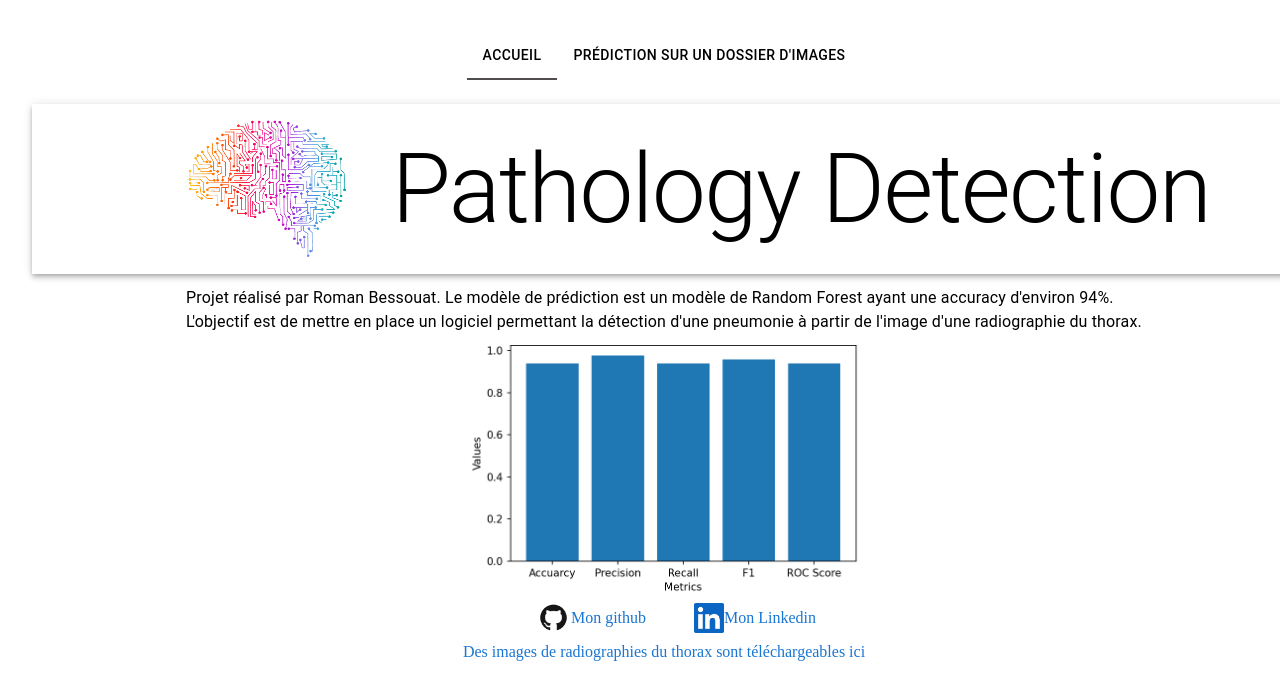
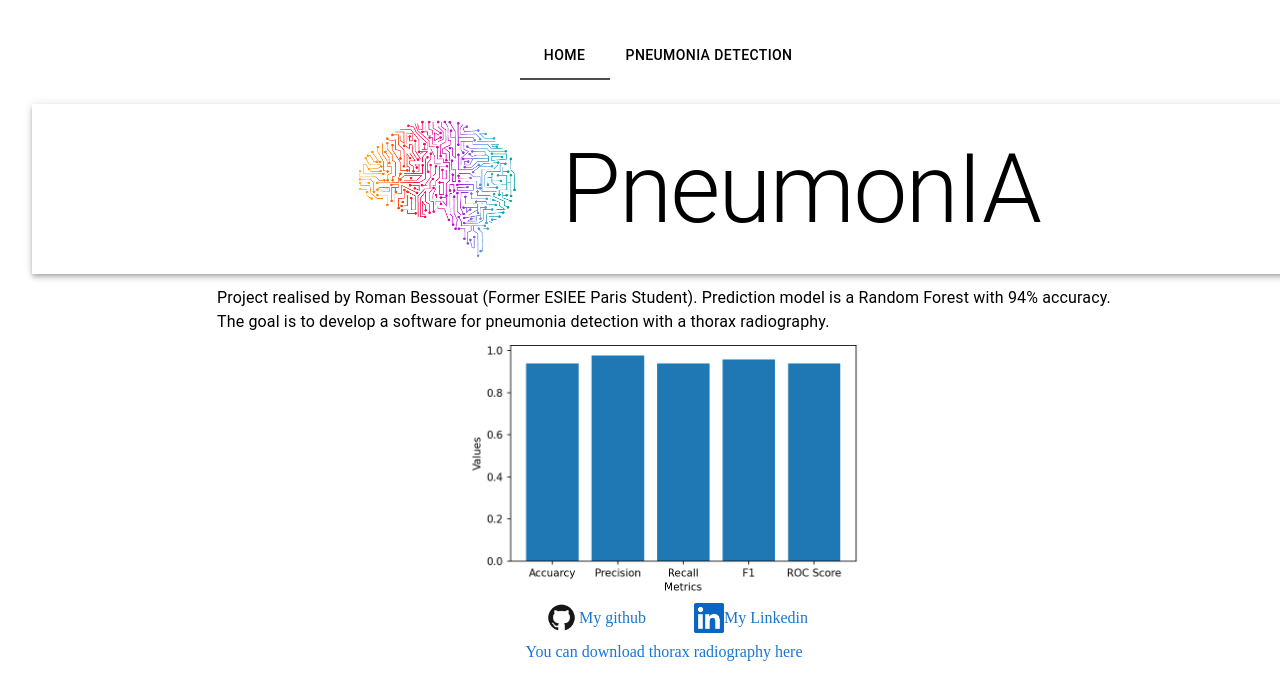
Before and after one commit to Bessouat40/nginx-reactjs-fastapi-pneumonia-detection, a React app in the folder front/: page / in a window 1280 px wide. Built offline with nearby package versions, Linux system fonts and the light colour scheme.

Commit message:
Text modification

```diff
--- a/docker-compose.yml
+++ b/docker-compose.yml
@@ -1,6 +1,7 @@
 version: "3"
 services:
   nginx:
+    restart: unless-stopped
     image: nginx
     volumes:
       - ./nginx/:/etc/nginx/
@@ -11,11 +12,13 @@ services:
     - "3000:80"
 
   frontend:
+    restart: unless-stopped
     build:
       context: ./front
       dockerfile: ./Dockerfile
 
   backend :
+    restart: unless-stopped
     build:
       context: ./back
       dockerfile: ./Dockerfile
--- a/front/public/index.html
+++ b/front/public/index.html
@@ -9,35 +9,10 @@
       name="description"
       content="Web site created using create-react-app"
     />
-    <link rel="apple-touch-icon" href="%PUBLIC_URL%/logo192.png" />
-    <!--
-      manifest.json provides metadata used when your web app is installed on a
-      user's mobile device or desktop. See https://developers.google.com/web/fundamentals/web-app-manifest/
-    -->
-    <link rel="manifest" href="%PUBLIC_URL%/manifest.json" />
-    <!--
-      Notice the use of %PUBLIC_URL% in the tags above.
-      It will be replaced with the URL of the `public` folder during the build.
-      Only files inside the `public` folder can be referenced from the HTML.
-
-      Unlike "/favicon.ico" or "favicon.ico", "%PUBLIC_URL%/favicon.ico" will
-      work correctly both with client-side routing and a non-root public URL.
-      Learn how to configure a non-root public URL by running `npm run build`.
-    -->
-    <title>React App</title>
+    <title>PneumonIA</title>
   </head>
   <body>
     <noscript>You need to enable JavaScript to run this app.</noscript>
     <div id="root"></div>
-    <!--
-      This HTML file is a template.
-      If you open it directly in the browser, you will see an empty page.
-
-      You can add webfonts, meta tags, or analytics to this file.
-      The build step will place the bundled scripts into the <body> tag.
-
-      To begin the development, run `npm start` or `yarn start`.
-      To create a production bundle, use `npm run build` or `yarn build`.
-    -->
   </body>
 </html>
--- a/front/public/robots.txt
+++ /dev/null
@@ -1,3 +0,0 @@
-# https://www.robotstxt.org/robotstxt.html
-User-agent: *
-Disallow:
--- a/front/src/components/home.js
+++ b/front/src/components/home.js
@@ -26,18 +26,18 @@ const TitleComponent = () => {
         }}
         alt="logo"
       />
-      <Typography variant="h1">Pathology Detection</Typography>
+      <Typography variant="h1">PneumonIA</Typography>
           </Stack>
     </AppBar>
         <Stack alignItems='center' spacing={1}>
     <Stack>
     <Typography justifyContent='center'>
-      Projet réalisé par Roman Bessouat.
-      Le modèle de prédiction est un modèle de Random Forest ayant une accuracy d'environ 94%.
+      Project realised by Roman Bessouat (Former ESIEE Paris Student).
+      Prediction model is a Random Forest with 94% accuracy.
     </Typography>
     <Typography justifyContent='center'>
     </Typography>
-    <Typography>L'objectif est de mettre en place un logiciel permettant la détection d'une pneumonie à partir de l'image d'une radiographie du thorax.</Typography>
+    <Typography>The goal is to develop a software for pneumonia detection with a thorax radiography.</Typography>
     </Stack>
     <img src={Perfs}
     style={{ width: 400, height: 250 }}
@@ -56,7 +56,7 @@ const TitleComponent = () => {
         }}
         alt="logo"
       />
-        Mon github
+        My github
         </Stack>
         </Link>
         <Link href='https://www.linkedin.com/in/roman-bessouat-03a15618b/' target='_blank' underline='hover'>
@@ -71,11 +71,11 @@ const TitleComponent = () => {
         }}
         alt="logo"
       />
-        Mon Linkedin
+        My Linkedin
         </Stack>
         </Link>
     </Stack>
-    <Link href='https://www.kaggle.com/datasets/paultimothymooney/chest-xray-pneumonia' target="_blank" underline='hover'>Des images de radiographies du thorax sont téléchargeables ici</Link>
+    <Link href='https://www.kaggle.com/datasets/paultimothymooney/chest-xray-pneumonia' target="_blank" underline='hover'>You can download thorax radiography here</Link>
     </Stack>
     </Stack>
   );
--- a/front/src/components/multipleImages.js
+++ b/front/src/components/multipleImages.js
@@ -25,7 +25,6 @@ import FormData from "form-data";
 const UploadImgs = () => {
   const [selected, setSelected] = useState();
   const [images, setImages] = useState();
-  const [preview, setPreview] = useState();
   const [predict, setPredict] = useState();
   const [rows, setRows] = useState();
   const [csvData, setData] = useState();
@@ -33,8 +32,7 @@ const UploadImgs = () => {
   const [rerender, setRerender] = useState(false);
 
   useEffect(() => {
-    setSelected(selected)
-  }, [pastilles]);
+  }, []);
 
   const StyledTableCell = styled(TableCell)(({ theme }) => ({
     [`&.${tableCellClasses.head}`]: {
@@ -73,7 +71,7 @@ const UploadImgs = () => {
     } else {
       const formData = new FormData();
       images.forEach((image) => formData.append("images", image));
-      const resp = await fetch("http://localhost:8000/prediction_multiple_pneumonia", {
+      const resp = await fetch('/api/prediction_multiple_pneumonia', {
         body: formData,
         method: "POST",
       });
@@ -90,10 +88,8 @@ const UploadImgs = () => {
       })
       setRows(row)
       setData(csv_datas)
-      console.log(row)
       setPastilles(pastille)
       setPredict(data);
-      console.log(pastille)
       setRerender(!rerender)
     }
   };
@@ -101,7 +97,6 @@ const UploadImgs = () => {
 
   const onDelete = () => {
     setPredict();
-    setPreview();
     setSelected();
   };
 
@@ -118,7 +113,7 @@ const UploadImgs = () => {
         </Stack>
       </Stack>
       {selected ? (
-        <Stack style={{maxHeight:450}}>
+        <Stack style={{maxHeight:450 }}>
         <ImageList cols={5}>
         {(selected || []).map((url, idx) => (
         <ImageListItem key={idx + url.filename}>
--- a/front/src/components/tab.js
+++ b/front/src/components/tab.js
@@ -20,8 +20,8 @@ const FunctionalityChoice = () => {
     <Grid item>
       <Tabs value={value} onChange={handleChange} centered TabIndicatorProps={{
   sx: { backgroundColor: "#514d4c" }}} indicatorColor="#514d4c" textColor="#514d4c">
-        <Tab label="Accueil" />
-        <Tab label="Prédiction sur un dossier d'images" />
+        <Tab label="Home" />
+        <Tab label="Pneumonia Detection" />
       </Tabs>
     </Grid>
       <Grid item>
```
Also changed, not shown: README.md, front/public/favicon.ico (deleted), front/public/manifest.json (deleted), 1 other file.
